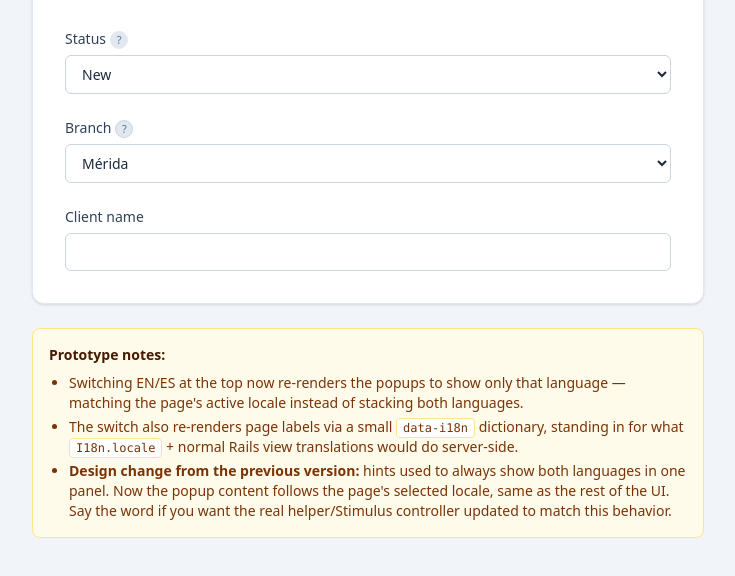
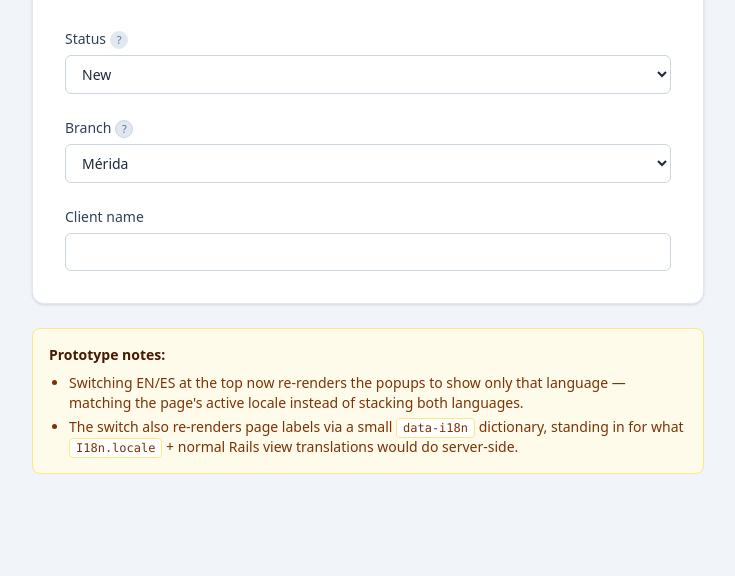
Before and after one commit to roblefort/contextual-field-helpers, a plain HTML site: page index.html in a window 1280 px wide. Shown: the part 166-742 px from the top of the page, without its empty margins (272-1007 px from the left). Drawn offline with nearby package versions, Linux system fonts and the light colour scheme.

Commit message:
edit comments

```diff
--- a/index.html
+++ b/index.html
@@ -107,7 +107,6 @@
     <ul class="list-disc pl-5 mt-2 space-y-1">
       <li>Switching EN/ES at the top now re-renders the popups to show only that language — matching the page's active locale instead of stacking both languages.</li>
       <li>The switch also re-renders page labels via a small <code class="text-xs bg-white px-1.5 py-0.5 rounded border border-amber-200">data-i18n</code> dictionary, standing in for what <code class="text-xs bg-white px-1.5 py-0.5 rounded border border-amber-200">I18n.locale</code> + normal Rails view translations would do server-side.</li>
-      <li><strong>Design change from the previous version:</strong> hints used to always show both languages in one panel. Now the popup content follows the page's selected locale, same as the rest of the UI. Say the word if you want the real helper/Stimulus controller updated to match this behavior.</li>
     </ul>
   </div>
 
```
